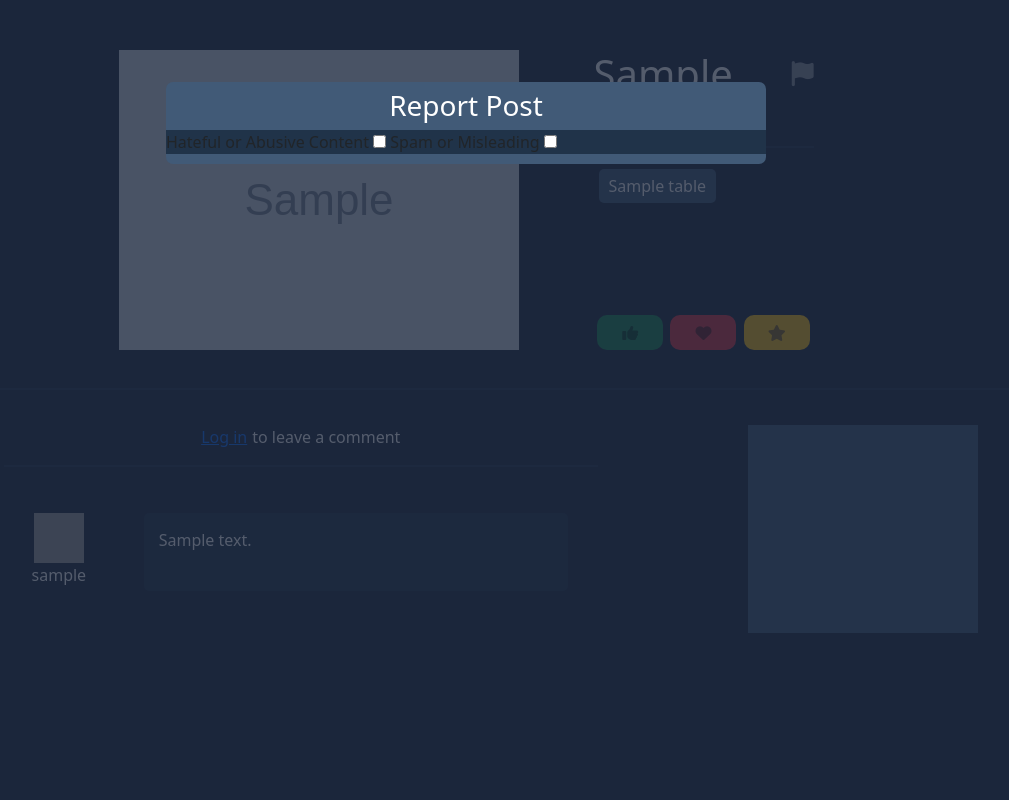
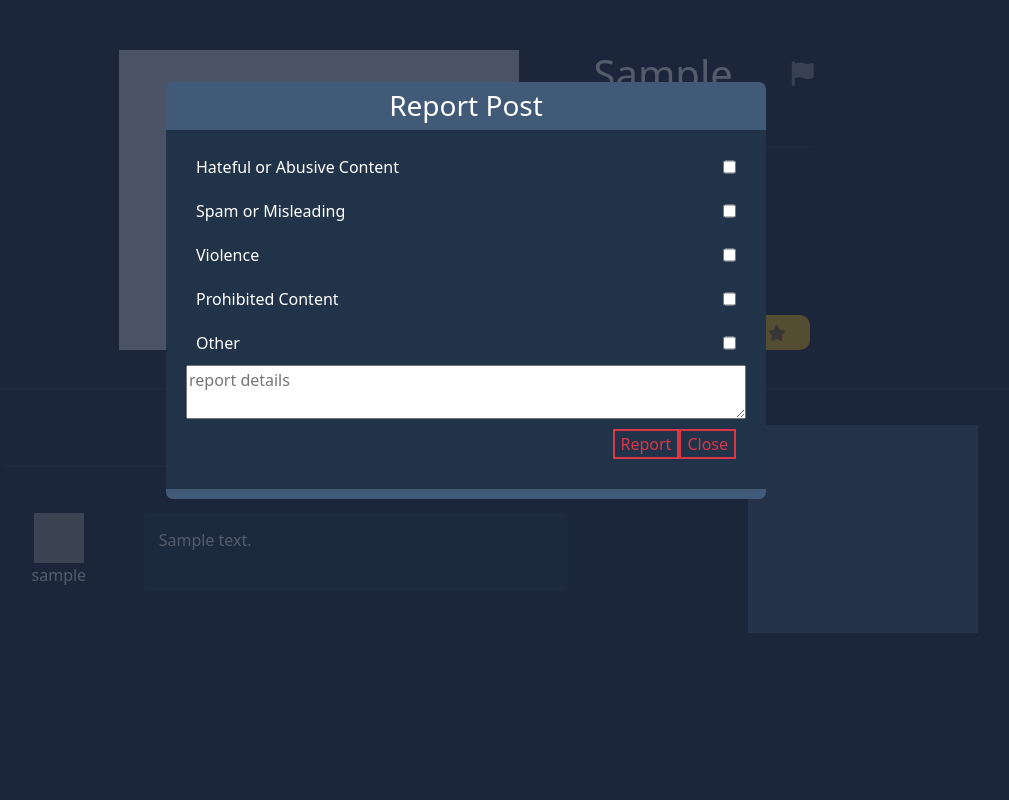
Before and after one commit to JRichm/artistlinq, a Flask app: page /post/1/ in a window 1280 px wide; the page is wider, and only the part inside the window is pictured. Shown: the part 79-879 px from the top of that part, without its empty margins (174-1183 px from the left). Run offline with Flask 3, Linux system fonts and the light colour scheme; tables that the repository leaves empty hold one stand-in row (values such as "Sample post"); grey boxes marked "Sample" are stand-in pictures; some libraries are stand-ins or nearby versions; grey boxes are pictures that could not be loaded.

Commit message:
added more to report menu

```diff
--- a/forms.py
+++ b/forms.py
@@ -171,3 +171,6 @@ class UserSettingsPrivacy(FlaskForm):
 class ReportPostForm(FlaskForm):
     hateful = BooleanField('Hateful or Abusive Content')
     spam = BooleanField('Spam or Misleading')
+    violence = BooleanField('Violence')
+    prohibiten = BooleanField('Prohibited Content')
+    other = BooleanField('Other')
--- a/static/css/post.css
+++ b/static/css/post.css
@@ -229,7 +229,6 @@ main {
     display: flex;
     flex-direction: column;
     align-items: center;
-    height: 400px;
     width: 600px;
     margin: 75px;
     border-radius: 5px;
@@ -245,10 +244,22 @@ main {
     margin: 7px;
     border-radius: 7px 7px 0px 0px;
 }
+
 .report-form {
-    margin-top: 55px;
+    display: flex;
+    flex-direction: column;
+    margin-top: 50px;
+    padding: 20px;
     background-color: #203349;
     width: 100%;
+}
+
+.report-form span {
+    color: white;
+    margin: 10px;
+    display: flex;
+    flex-direction: row;
+    justify-content: space-between;
 }
 
 .dialog-footer {
@@ -257,3 +268,35 @@ main {
     width: 100%;
     border-radius: 0px 0px 7px 7px;
 }
+
+.report-buttons {
+    display: flex;
+    justify-content: end;
+    margin: 10px;
+}
+
+#report-menu-close {
+    color: #dc3545;
+    border: 2px solid #dc3545;
+    background-color: transparent;
+    transition: all 0.3s;
+}
+
+#report-menu-close:hover {
+    color: #701d25;
+    background-color: #dc3545;
+    transition: all 0.3s;
+}
+
+#confirm-report {
+    color: #dc3545;
+    border: 2px solid #dc3545;
+    background-color: transparent;
+    transition: all 0.3s;
+}
+
+#confirm-report:hover {
+    color: #701d25;
+    background-color: #dc3545;
+    transition: all 0.3s;
+}
--- a/templates/post.html
+++ b/templates/post.html
@@ -50,6 +50,13 @@
                         </span>
                         {% endif %}
                     {% endfor %}
+
+                    <textarea placeholder="report details"></textarea>
+
+                    <div class="report-buttons">
+                        <button type="submit" id="confirm-report">Report</button>
+                        <button type="submit" id="report-menu-close">Close</button>
+                    </div>
                 </form>
                 <footer class="dialog-footer"></footer>
             </div>
```
